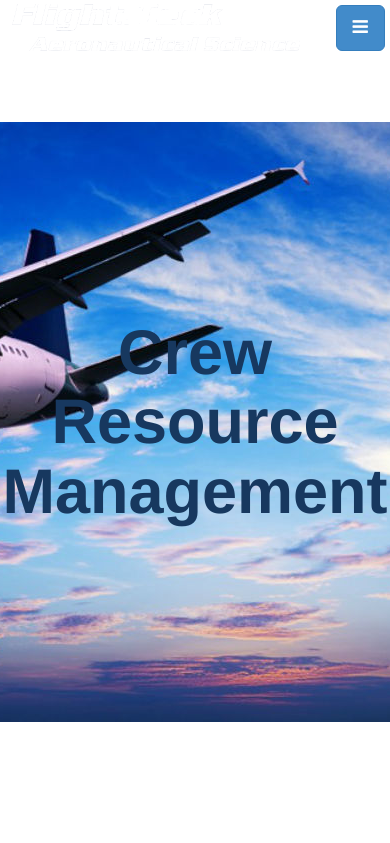
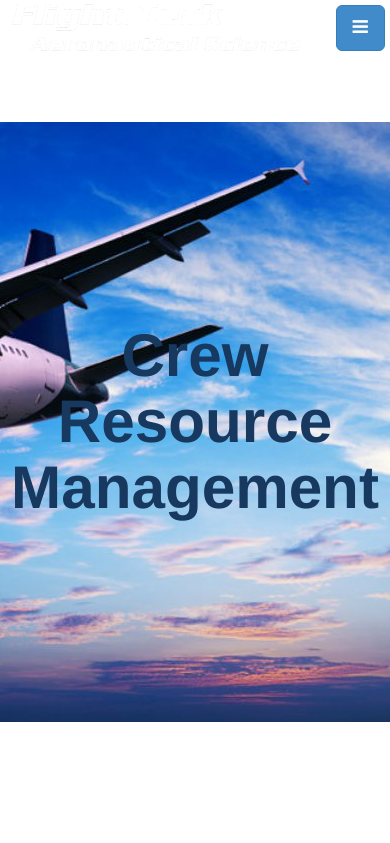
Before and after one commit to zrivest/cockpit_managment_promo_site, a PHP site: page / in a window 390 px wide; the page is wider, and only the part inside the window is pictured. Shown: the top 843 px of that part. Run offline with PHP 8.4, Linux system fonts and the light colour scheme.

Commit message:
still trying for mobile

```diff
--- a/css/stylish-portfolio.css
+++ b/css/stylish-portfolio.css
@@ -291,7 +291,7 @@ i.scroll:hover {
   .vert-text h1 {
     padding: 0;
     margin: 0;
-    font-size: 4.5em;
+    font-size: 4.3em;
     font-weight: 600;
   }
 
```
